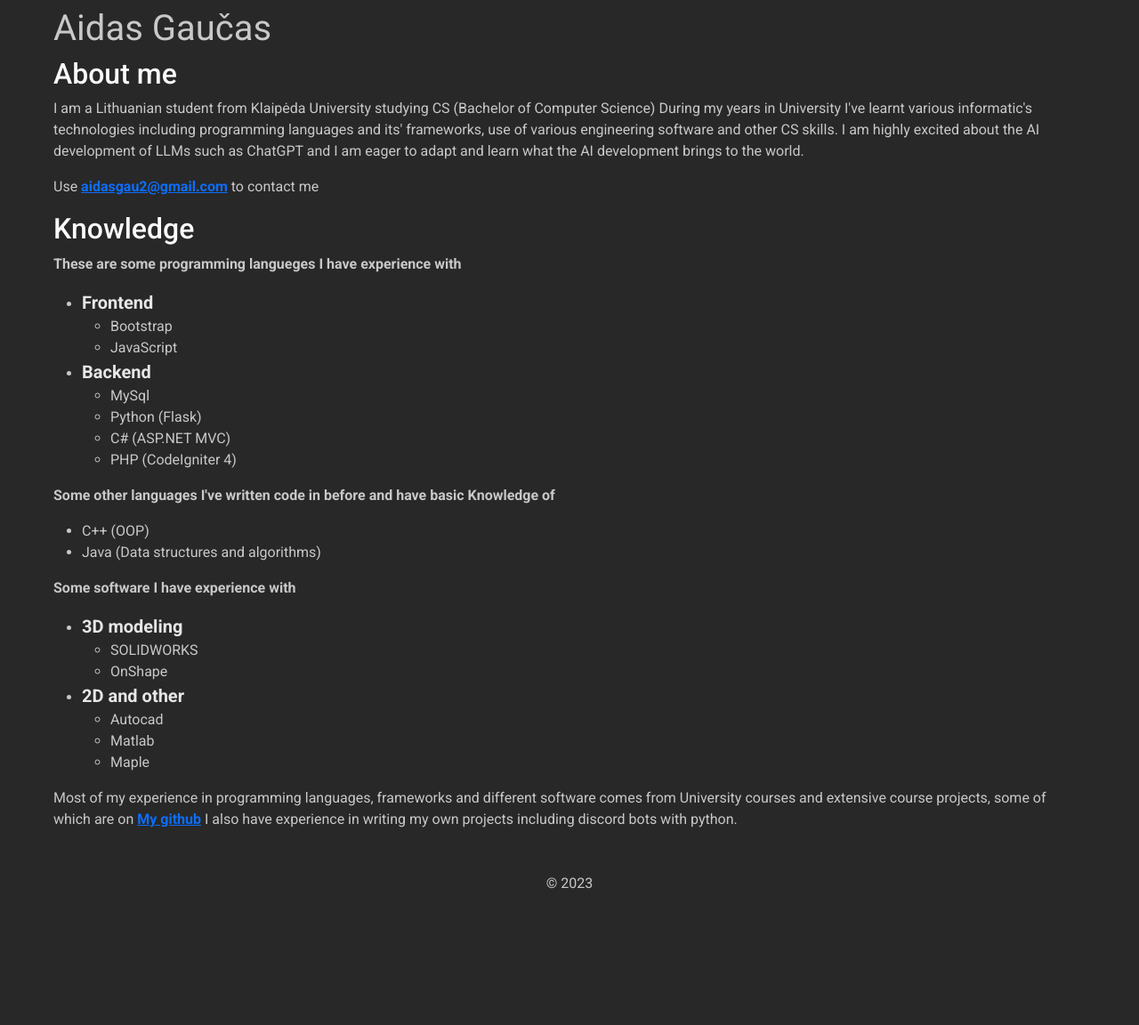
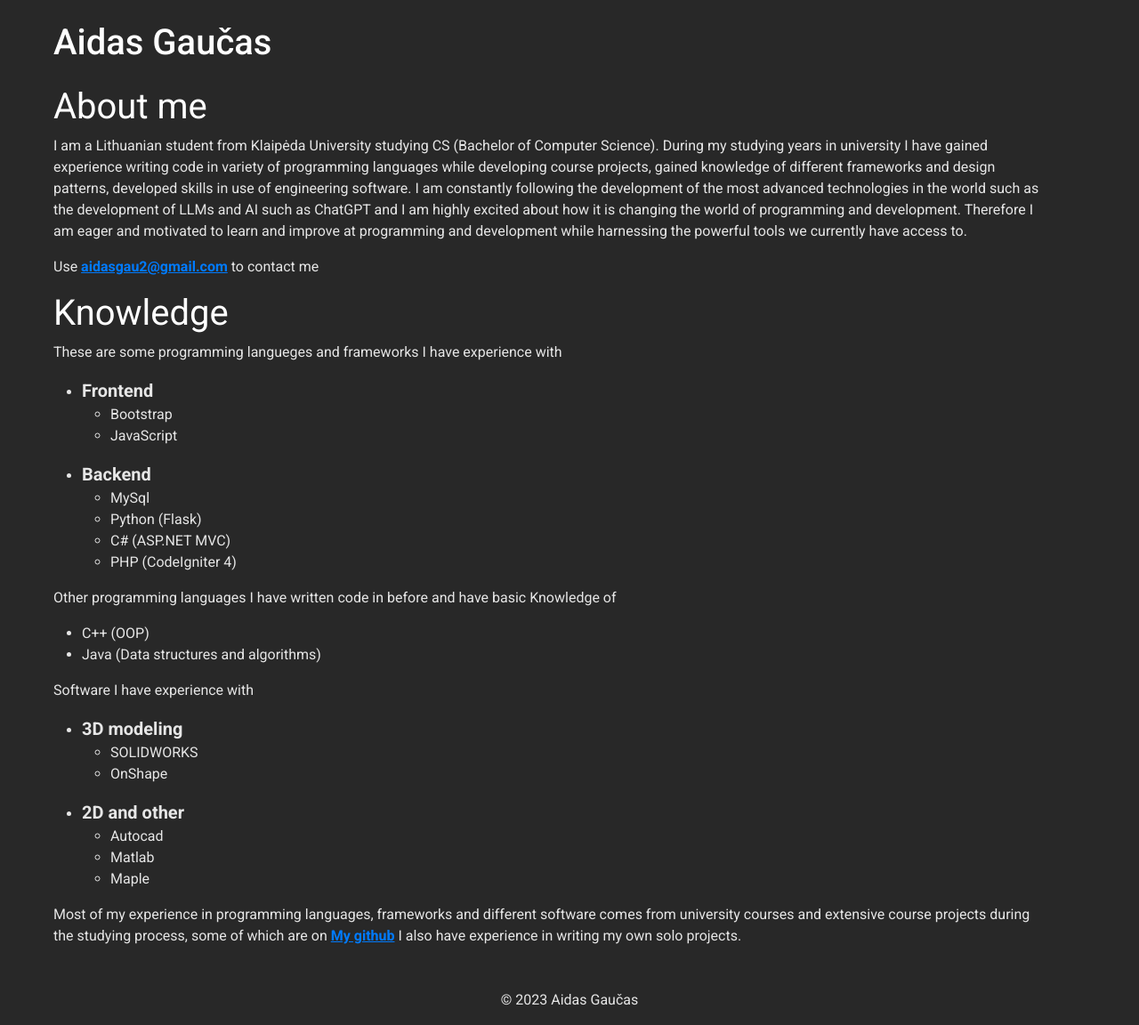
Before and after one commit to aidasgau/jobs-website, a Flask app: page / in a window 1280 px wide. Shown: the whole page at 89% size. Before the commit the page ends 999 px from the top, so only its background shows below. Run offline with Flask 3, Linux system fonts and the light colour scheme.

Commit message:
Updated the home page HTML content and updated some styles

```diff
--- a/static/styles.css
+++ b/static/styles.css
@@ -1,35 +1,41 @@
-body {
-    background-color: rgb(40,40,40);
+body.content {
+    background-color: rgb(40, 40, 40);
     font-family: 'Roboto', sans-serif;
+    color: rgb(230, 230, 230);
 }
 
-.fs-6 {
-    color: rgb(200,200,200);
+#semi-header {
+    color: rgb(230, 230, 230);
 }
 
-.fs-5 {
-    color: rgb(230,230, 230);
+#header {
+    font-size: 40px;
+    font-weight: normal;
+    color: rgb(255, 255, 255);
 }
 
-.knowledge {
-    font-weight: bold;
+#full-name {
+    color: rgb(255, 255, 255);
 }
 
 a {
     font-weight: bold;
-}
-
-h1 {
-    font-size: 40px;
-    font-weight: normal;
-    color: rgb(200,200,200);
+    color: rgb(0, 123, 255);
 }
 
 h2 {
     font-size: 32px;
-    color: rgb(250,250,250);
+    color: rgb(250, 250, 250);
 }
 
 .about_me {
-    color: rgb(80,80,80);
+    color: rgb(80, 80, 80);
 }
+
+ul.fs-6 li {
+    color: rgb(230, 230, 230);
+}
+
+.fs-6 {
+    margin-bottom: 1rem;
+}
--- a/templates/home.html
+++ b/templates/home.html
@@ -11,26 +11,28 @@
 </head>
 <body class="content">
     <div class="container ms-5">
-        <h1 class="mt-2">{{ full_name }}</h1>
-        <h2>About me</h2>
-        <p class="fs-6">I am a Lithuanian student from Klaipėda University studying CS (Bachelor of Computer Science)
-            During my years in University I've learnt various informatic's technologies including programming languages
-            and its' frameworks, use of various engineering software and other CS skills. I am highly excited about
-            the AI development of LLMs such as ChatGPT and I am eager to adapt and learn what the AI development brings to the world.
+        <h1 class="my-4" id="full-name">{{ full_name }}</h1>
+        <h2 id="header">About me</h2>
+        <p class="fs-6">I am a Lithuanian student from Klaipėda University studying CS (Bachelor of Computer Science).
+            During my studying years in university I have gained experience writing code in variety of programming languages while developing course projects,
+            gained knowledge of different frameworks and design patterns, developed skills in use of engineering software. I am constantly following the development of the most
+            advanced technologies in the world such as the development of LLMs and AI such as ChatGPT and I am highly excited about how it is
+            changing the world of programming and development. Therefore I am eager and motivated to learn and improve at programming and development while harnessing the powerful tools
+            we currently have access to.
         </p>
         <p class="fs-6">Use <a href="">{{ email }}</a> to contact me</p>
-        <h2>Knowledge</h2>
-        <p class="fs-6 knowledge">These are some programming langueges I have experience with</p>
+        <h2 id="header">Knowledge</h2>
+        <p class="fs-6 knowledge">These are some programming langueges and frameworks I have experience with</p>
         <ul class="fs-6">
             <li>
-                <strong class="fs-5">Frontend</strong>
+                <strong class="fs-5" id="semi-header">Frontend</strong>
                 <ul class="fs-6">
                     <li>Bootstrap</li>
                     <li>JavaScript</li>
                 </ul>
             </li>
             <li>
-                <strong class="fs-5">Backend</strong>
+                <strong class="fs-5" id="semi-header">Backend</strong>
                 <ul class="fs-6">
                     <li>MySql</li>
                     <li>Python (Flask)</li>
@@ -39,22 +41,22 @@
                 </ul>
             </li>
         </ul>
-        <p class="fs-6 knowledge">Some other languages I've written code in before and have basic Knowledge of</p>
+        <p class="fs-6 knowledge">Other programming languages I have written code in before and have basic Knowledge of</p>
         <ul class="fs-6">
             <li>C++ (OOP)</li>
             <li>Java (Data structures and algorithms)</li>
         </ul>
-        <p class="fs-6 knowledge">Some software I have experience with</p>
+        <p class="fs-6 knowledge">Software I have experience with</p>
         <ul class="fs-6">
             <li>
-                <strong class="fs-5">3D modeling</strong>
+                <strong class="fs-5" id="semi-header">3D modeling</strong>
                 <ul class="fs-6">
                     <li>SOLIDWORKS</li>
                     <li>OnShape</li>
                 </ul>
             </li>
             <li>
-                <strong class="fs-5">2D and other</strong>
+                <strong class="fs-5" id="semi-header">2D and other</strong>
                 <ul class="fs-6">
                     <li>Autocad</li>
                     <li>Matlab</li>
@@ -62,10 +64,10 @@
                 </ul>
             </li>
         </ul>
-        <p class="fs-6">Most of my experience in programming languages, frameworks and different software comes from University courses and extensive course projects,
-            some of which are on <a href="{{ github }}">My github</a> I also have experience in writing my own projects including discord bots with python.</p>
+        <p class="fs-6">Most of my experience in programming languages, frameworks and different software comes from university courses and extensive course projects during the studying process,
+            some of which are on <a href="{{ github }}">My github</a> I also have experience in writing my own solo projects.</p>
         </div>
-        <p class="text-center mt-5 fs-6">&copy; {{ current_year }}</p>
+        <p class="text-center mt-5 fs-6">&copy; {{ current_year }} {{ full_name }}</p>
         <footer>
             <script src="https://cdn.jsdelivr.net/npm/bootstrap@5.3.1/dist/js/bootstrap.bundle.min.js" integrity="sha384-HwwvtgBNo3bZJJLYd8oVXjrBZt8cqVSpeBNS5n7C8IVInixGAoxmnlMuBnhbgrkm" crossorigin="anonymous"></script>
         </footer>
```
